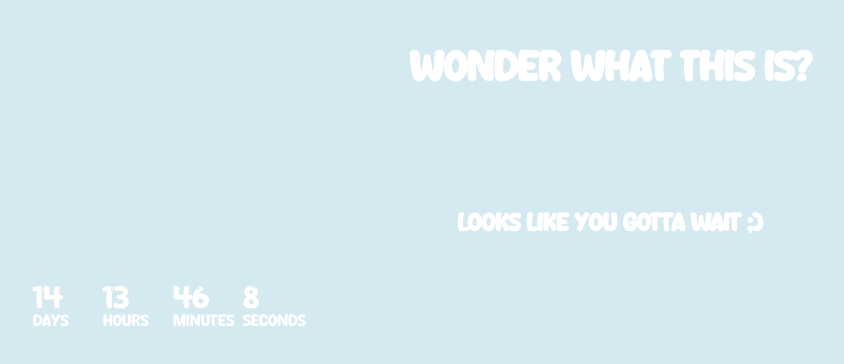
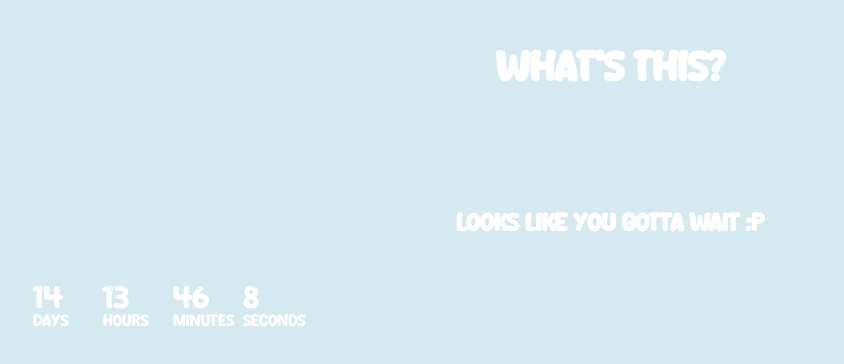
Before and after one commit to ciarancruz/projecy, a plain HTML site: page index.html in a window 1280 px wide. Shown: the whole page, without its empty margins (30-874 px from the left). Drawn offline with Linux system fonts and the light colour scheme.

Commit message:
finished countdown page

```diff
--- a/index.html
+++ b/index.html
@@ -3,16 +3,16 @@
 <head>
     <meta charset="UTF-8">
     <meta name="viewport" content="width=device-width, initial-scale=1.0">
-    <title>Happy Burfday</title>
+    <title>You're smelly</title>
     <link rel="stylesheet" href="styles.css">
 <body>
     <div class="main">
-        <h1>Wonder what this is? </h1>
+        <h1>What's this? </h1>
         <img src="assets/cina.gif" width="200px">
     </div>
 
     <div class="menu">
-        <h2>Looks like you gotta wait ;)</h2>
+        <h2>Looks like you gotta wait :P</h2>
     </div>
     <div class="launch-time">
         <div>
```
